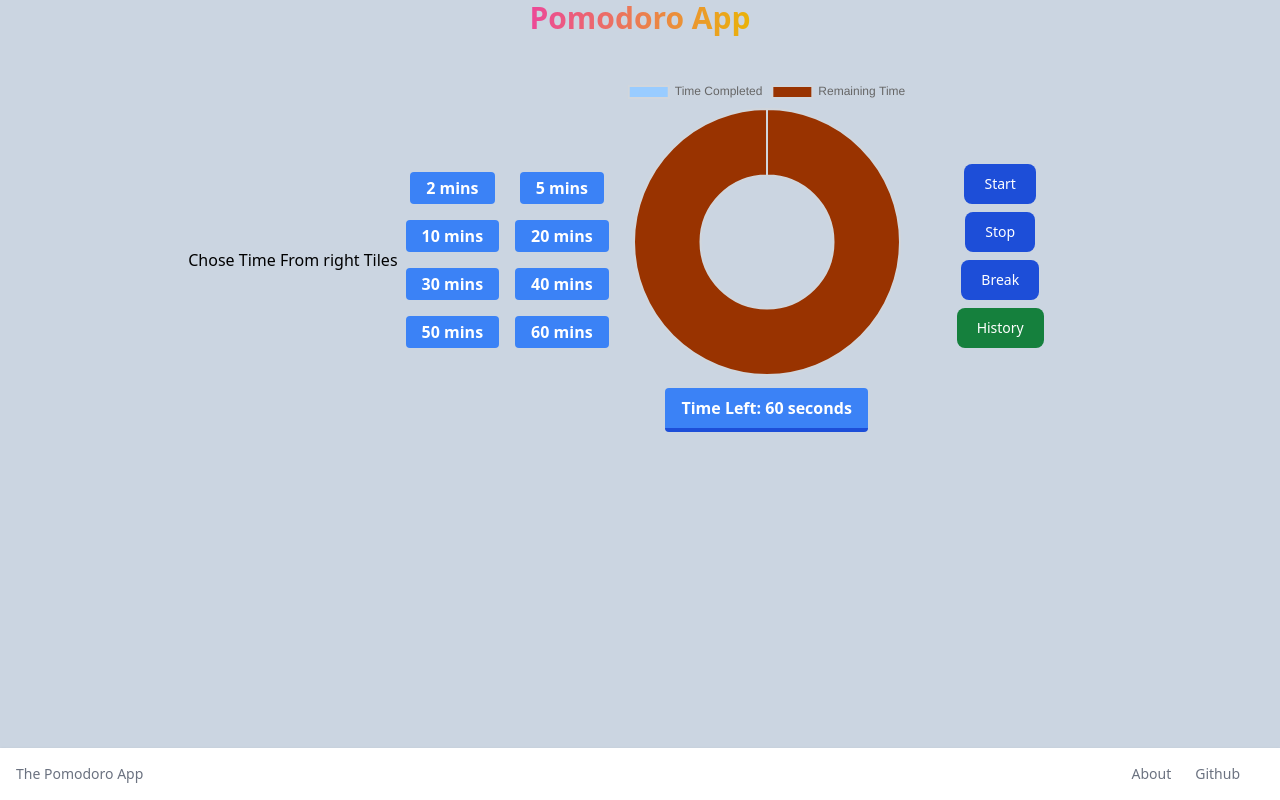
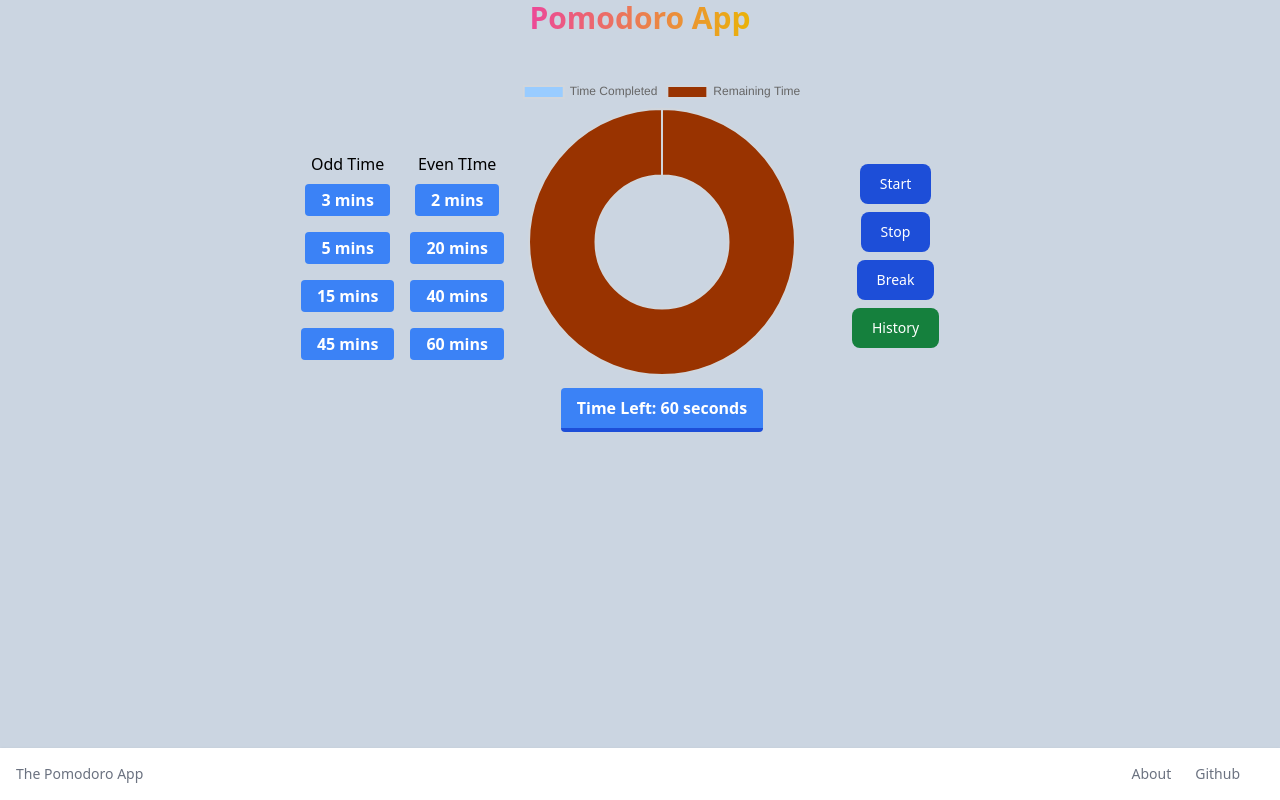
Before and after one commit to siddh34/pomodoro-app, a React (Vite) app: page / in a window 1280 px wide. Built offline with nearby package versions, Linux system fonts and the light colour scheme.

Commit message:
added odd and even timing

```diff
--- a/src/pages/home_page.tsx
+++ b/src/pages/home_page.tsx
@@ -14,7 +14,7 @@ function home_page() {
     useEffect(() => {
         let interval: NodeJS.Timeout;
 
-    if(remainingTime === 0){
+        if (remainingTime === 0) {
             return;
         }
 
@@ -120,22 +120,31 @@ useEffect(() => {
                     </h1>
                 </div>
                 <div className="flex items-center justify-center m-10">
-                    <div className="flex flex-row">
-                        <h1>Chose Time From right Tiles</h1>
+                    <div className="flex items-center justify-center">
+
+                        <div className="flex flex-col items-center justify-evenly">
+                            <div className="">
+                                <h1>Odd Time</h1>
+                            </div>
+                            {/* This row contains timer toggler components for 2, 10, 30, and 50 seconds */}
+                            <TimerToggler time={3} setTimer={setRemainingTimer} />
+                            <TimerToggler time={5} setTimer={setRemainingTimer} />
+                            <TimerToggler time={15} setTimer={setRemainingTimer} />
+                            <TimerToggler time={45} setTimer={setRemainingTimer} />
                         </div>
                         <div className="flex flex-col items-center justify-evenly">
+                            <div className="">
+                                <h1>Even TIme</h1>
+                            </div>
+                            {/* This row contains timer toggler components for 5, 20, 40, and 60 seconds */}
                             <TimerToggler time={2} setTimer={setRemainingTimer} />
-                        <TimerToggler time={10} setTimer={setRemainingTimer} />
-                        <TimerToggler time={30} setTimer={setRemainingTimer} />
-                        <TimerToggler time={50} setTimer={setRemainingTimer} />
-                    </div>
-                    <div className="flex flex-col items-center justify-evenly">
-                        <TimerToggler time={5} setTimer={setRemainingTimer} />
                             <TimerToggler time={20} setTimer={setRemainingTimer} />
                             <TimerToggler time={40} setTimer={setRemainingTimer} />
                             <TimerToggler time={60} setTimer={setRemainingTimer} />
                         </div>
 
+
+                    </div>
                     <div className="flex">
                         <Chart
                             timeSetter={time}
```
Lines whose indentation alone changed are shown as unchanged.
